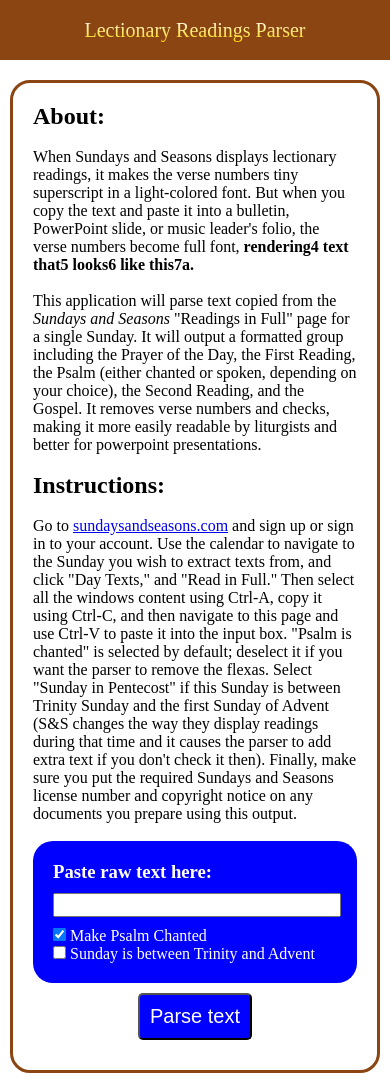
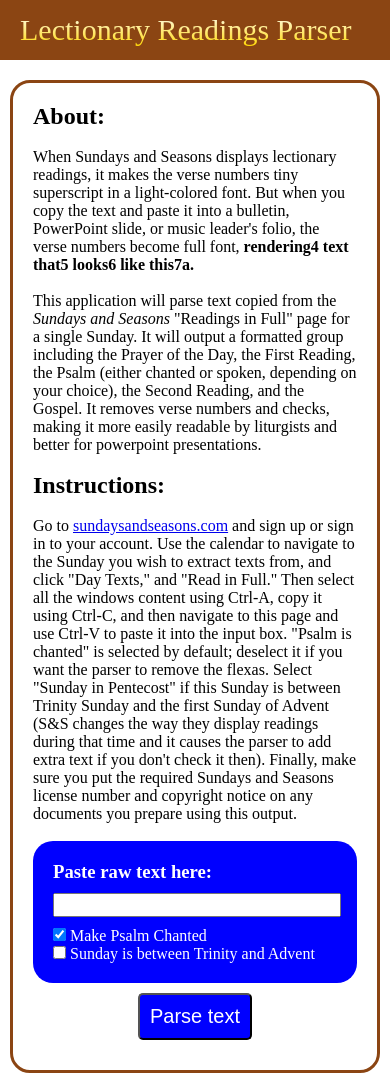
Before and after one commit to stephenobaker/reading-parser, a plain HTML site: page index.html in a window 390 px wide. Shown: the top 1073 px of the page. Drawn offline with Linux system fonts and the light colour scheme.

Commit message:
Change responsive behavior of title bar
Change font-resize media query and make GitHub link disappear only for widths smaller than 400px

```diff
--- a/style.css
+++ b/style.css
@@ -6,15 +6,16 @@
 
 
 .navbar {
-	height: 60px;
+	min-height: 60px;
 	background-color: saddlebrown;
 	color: yellow;
 	display: flex;
 }
 
 .github {
-	float: right;
+	position: fixed;
 	top: 0;
+	right: 0;
 }
 
 .title {
@@ -22,7 +23,6 @@
 	background: -webkit-linear-gradient(white, gold);
 	-webkit-background-clip: text;
 	-webkit-text-fill-color: transparent;
-	font-family: papyrus;
 	margin: auto auto auto 20px;
 }
 
@@ -39,11 +39,7 @@
 	padding: 20px 50px;
 }
 
-@media only screen and (max-width: 600px) {
-	.title {
-		font-size: 20px;
-		margin: auto;
-	}
+@media (max-width: 400px) {
 
 	.github {
 		display: none;
```
